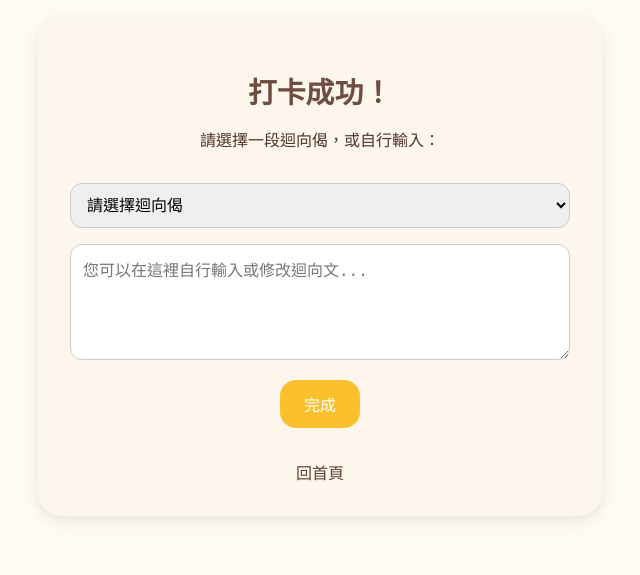
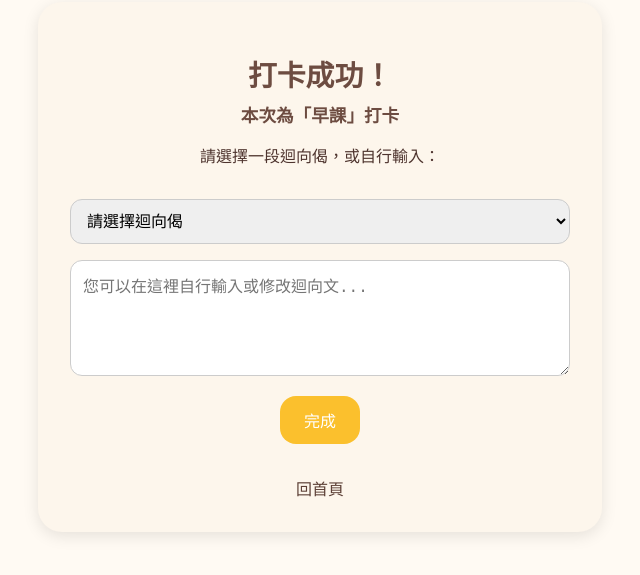
Before and after one commit to teresa0919/ddm-fy1, a website: page success.html in a window 1280 px wide. Shown: the part 133-708 px from the top of the page, without its empty margins (320-960 px from the left). Drawn offline with Linux system fonts and the light colour scheme.

Commit message:
Update success.html

```diff
--- a/success.html
+++ b/success.html
@@ -28,8 +28,14 @@
     }
     h1 {
       font-size: 1.8rem;
+      margin-bottom: 0.5rem;
+      color: #6d4c41;
+    }
+    #sessionLabel {
+      font-size: 1.1rem;
+      color: #6d4c41;
       margin-bottom: 1rem;
-      color: #6d4c41;
+      font-weight: bold;
     }
     select, textarea {
       width: 100%;
@@ -63,6 +69,8 @@
 <body>
   <div class="container">
     <h1>打卡成功！</h1>
+    <div id="sessionLabel"></div>
+
     <p>請選擇一段迴向偈，或自行輸入：</p>
 
     <select id="dedicationSelect" onchange="updateTextarea(this)">
@@ -89,6 +97,11 @@
   </div>
 
   <script>
+    // 顯示早課 / 晚課
+    const hour = new Date().getHours();
+    const session = hour < 12 ? "早課" : "晚課";
+    document.getElementById("sessionLabel").textContent = `本次為「${session}」打卡`;
+
     function updateTextarea(select) {
       document.getElementById('dedicationText').value = select.value;
     }
```
